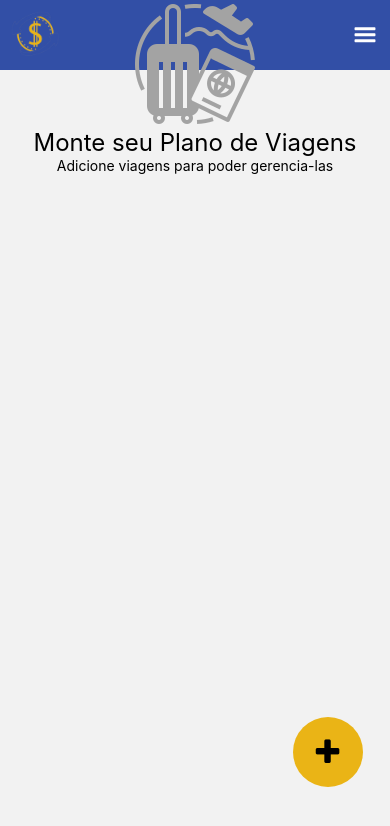
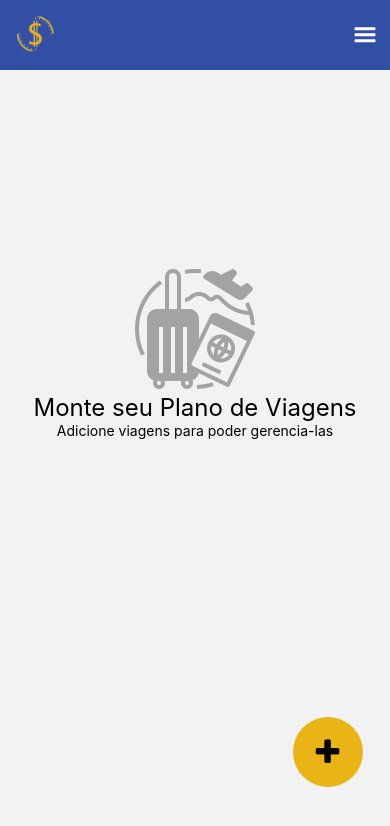
Before and after one commit to SSancaSH-Projetos/cash-flow-mobile, a React Native app: screen /TravelList in a window 390 px wide. Shown: the top 826 px of the page. Built offline with nearby package versions, Linux system fonts and the light colour scheme.

Commit message:
refatorado tela de traveList implementando um scrollView

```diff
--- a/src/pages/TravelList/Styles/index.js
+++ b/src/pages/TravelList/Styles/index.js
@@ -5,11 +5,14 @@ import Colors from "../../../colors";
 const styles = StyleSheet.create({
     container:{
         flex:1,
-        height: '100%',
+    },
+    card:{
+        heigh: '100%',
+        marginBottom: 10,
     },
     item:{
-        top: -70,
-        height: '100%',
+        flex:1,
+        marginTop: '50%',
         justifyContent: 'center',
         alignItems: 'center',
     },
--- a/src/pages/TravelList/index.js
+++ b/src/pages/TravelList/index.js
@@ -1,5 +1,5 @@
 import React, { useState, useEffect } from 'react';
-import { View, Text, SafeAreaView, FlatList, TouchableOpacity, Image } from 'react-native';
+import { View, Text, SafeAreaView, FlatList, TouchableOpacity, Image, ScrollView } from 'react-native';
 import Styles from './Styles';
 import Card from './../../components/Card';
 import { useNavigation, useRoute } from '@react-navigation/native';
@@ -27,9 +27,10 @@ export default function TravelList() {
     }
 
     return (
-        <SafeAreaView style={Styles.container}>
+        <View style={Styles.container}>
             <Header/>
-            <View>
+            <ScrollView style={Styles.scroll}>
+                <View style={Styles.card}>
                     {dataList.length > 0 ? (
                         <FlatList
                             data={dataList}
@@ -52,9 +53,10 @@ export default function TravelList() {
                         </View>
                     )}
                 </View>
+            </ScrollView>
             <TouchableOpacity style={Styles.containerBottom} onPress={addItemToList}>
                 <Icon name="plus" size={30} color="#000" />
             </TouchableOpacity>
-        </SafeAreaView>
+        </View>
     );
 }
```
Lines whose indentation alone changed are shown as unchanged.
